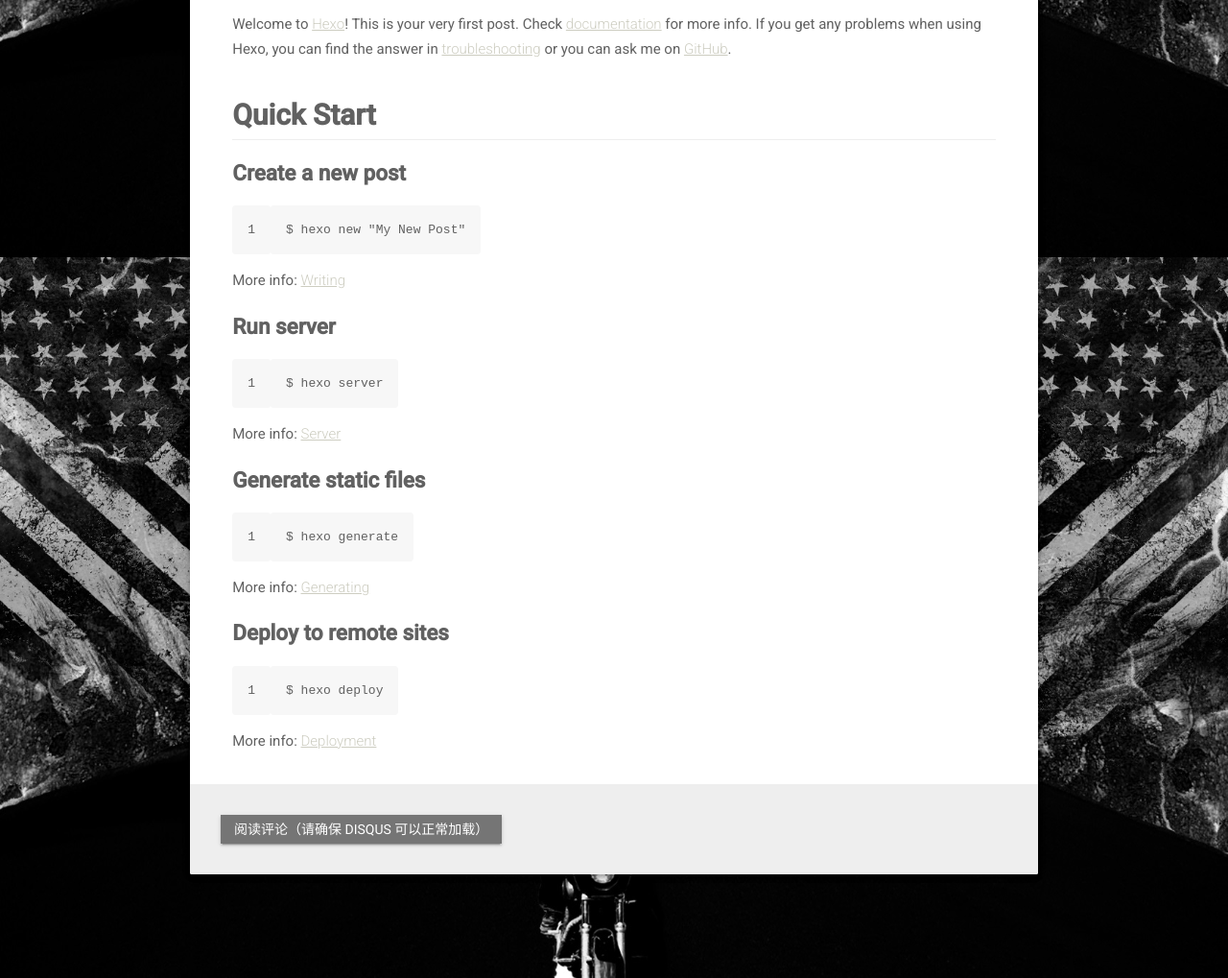
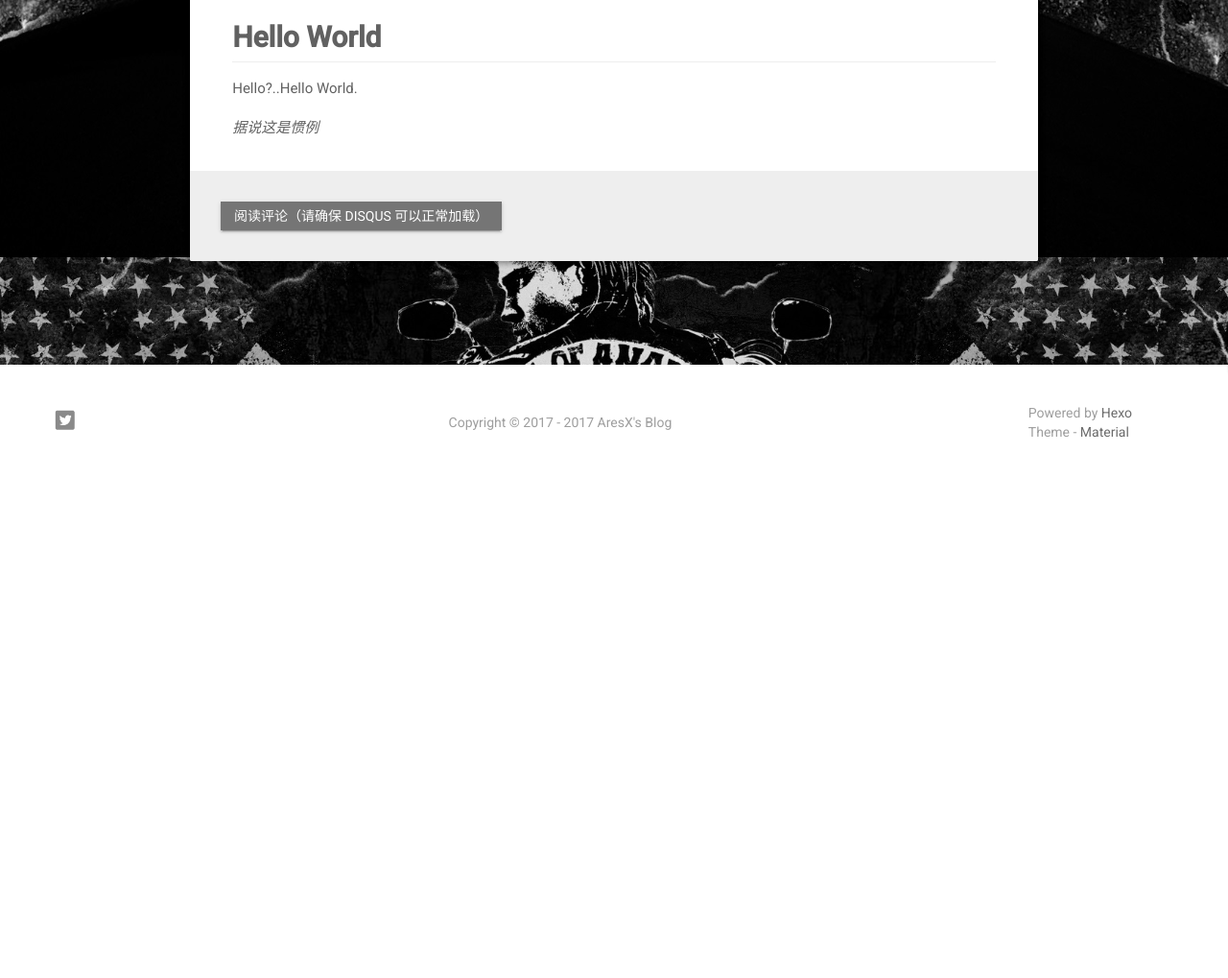
Before and after one commit to Ameg-yag/Ares-X.github.io, a plain HTML site: page 2017/07/28/hello-world/index.html in a window 1280 px wide. Shown: the part 532-1551 px from the top of the page at 96% size. After the commit the page ends 1032 px from the top, so only its background shows below. Drawn offline with Linux system fonts and the light colour scheme.

Commit message:
Site updated: 2017-07-28 17:44:35

```diff
--- a/2017/07/28/hello-world/index.html
+++ b/2017/07/28/hello-world/index.html
@@ -322,7 +322,7 @@
 
 
     <ul class="post-toc-wrap mdl-menu mdl-menu--bottom-left mdl-js-menu mdl-js-ripple-effect" for="post-toc-trigger-btn" style="max-height:80vh; overflow-y:scroll;">
-        <ol class="post-toc"><li class="post-toc-item post-toc-level-2"><a class="post-toc-link" href="#Quick-Start"><span class="post-toc-number">1.</span> <span class="post-toc-text">Quick Start</span></a><ol class="post-toc-child"><li class="post-toc-item post-toc-level-3"><a class="post-toc-link" href="#Create-a-new-post"><span class="post-toc-number">1.1.</span> <span class="post-toc-text">Create a new post</span></a></li><li class="post-toc-item post-toc-level-3"><a class="post-toc-link" href="#Run-server"><span class="post-toc-number">1.2.</span> <span class="post-toc-text">Run server</span></a></li><li class="post-toc-item post-toc-level-3"><a class="post-toc-link" href="#Generate-static-files"><span class="post-toc-number">1.3.</span> <span class="post-toc-text">Generate static files</span></a></li><li class="post-toc-item post-toc-level-3"><a class="post-toc-link" href="#Deploy-to-remote-sites"><span class="post-toc-number">1.4.</span> <span class="post-toc-text">Deploy to remote sites</span></a></li></ol></li></ol>
+        <ol class="post-toc"><li class="post-toc-item post-toc-level-2"><a class="post-toc-link" href="#Hello-World"><span class="post-toc-number">1.</span> <span class="post-toc-text">Hello World</span></a></li></ol>
         <!--
         <li class="mdl-menu__item">
             Some Action
@@ -499,15 +499,8 @@
                 <!-- Post Content -->
                 <div id="post-content" class="mdl-color-text--grey-700 mdl-card__supporting-text fade out">
 
-        <p>Welcome to <a href="https://hexo.io/" target="_blank" rel="external">Hexo</a>! This is your very first post. Check <a href="https://hexo.io/docs/" target="_blank" rel="external">documentation</a> for more info. If you get any problems when using Hexo, you can find the answer in <a href="https://hexo.io/docs/troubleshooting.html" target="_blank" rel="external">troubleshooting</a> or you can ask me on <a href="https://github.com/hexojs/hexo/issues" target="_blank" rel="external">GitHub</a>.</p>
-<h2 id="Quick-Start"><a href="#Quick-Start" class="headerlink" title="Quick Start"></a>Quick Start</h2><h3 id="Create-a-new-post"><a href="#Create-a-new-post" class="headerlink" title="Create a new post"></a>Create a new post</h3><figure class="highlight bash"><table><tr><td class="gutter"><pre><div class="line">1</div></pre></td><td class="code"><pre><div class="line">$ hexo new <span class="string">"My New Post"</span></div></pre></td></tr></table></figure>
-<p>More info: <a href="https://hexo.io/docs/writing.html" target="_blank" rel="external">Writing</a></p>
-<h3 id="Run-server"><a href="#Run-server" class="headerlink" title="Run server"></a>Run server</h3><figure class="highlight bash"><table><tr><td class="gutter"><pre><div class="line">1</div></pre></td><td class="code"><pre><div class="line">$ hexo server</div></pre></td></tr></table></figure>
-<p>More info: <a href="https://hexo.io/docs/server.html" target="_blank" rel="external">Server</a></p>
-<h3 id="Generate-static-files"><a href="#Generate-static-files" class="headerlink" title="Generate static files"></a>Generate static files</h3><figure class="highlight bash"><table><tr><td class="gutter"><pre><div class="line">1</div></pre></td><td class="code"><pre><div class="line">$ hexo generate</div></pre></td></tr></table></figure>
-<p>More info: <a href="https://hexo.io/docs/generating.html" target="_blank" rel="external">Generating</a></p>
-<h3 id="Deploy-to-remote-sites"><a href="#Deploy-to-remote-sites" class="headerlink" title="Deploy to remote sites"></a>Deploy to remote sites</h3><figure class="highlight bash"><table><tr><td class="gutter"><pre><div class="line">1</div></pre></td><td class="code"><pre><div class="line">$ hexo deploy</div></pre></td></tr></table></figure>
-<p>More info: <a href="https://hexo.io/docs/deployment.html" target="_blank" rel="external">Deployment</a></p>
+        <h2 id="Hello-World"><a href="#Hello-World" class="headerlink" title="Hello World"></a>Hello World</h2><p>Hello?..Hello World.</p>
+<p><em>据说这是惯例</em></p>
 
 
 
```
Also changed, not shown: archives/2017/07/index.html (+1 -1 lines), archives/2017/index.html (+1 -1 lines), archives/index.html (+1 -1 lines), index.html (+1 -1 lines), 1 other file.
